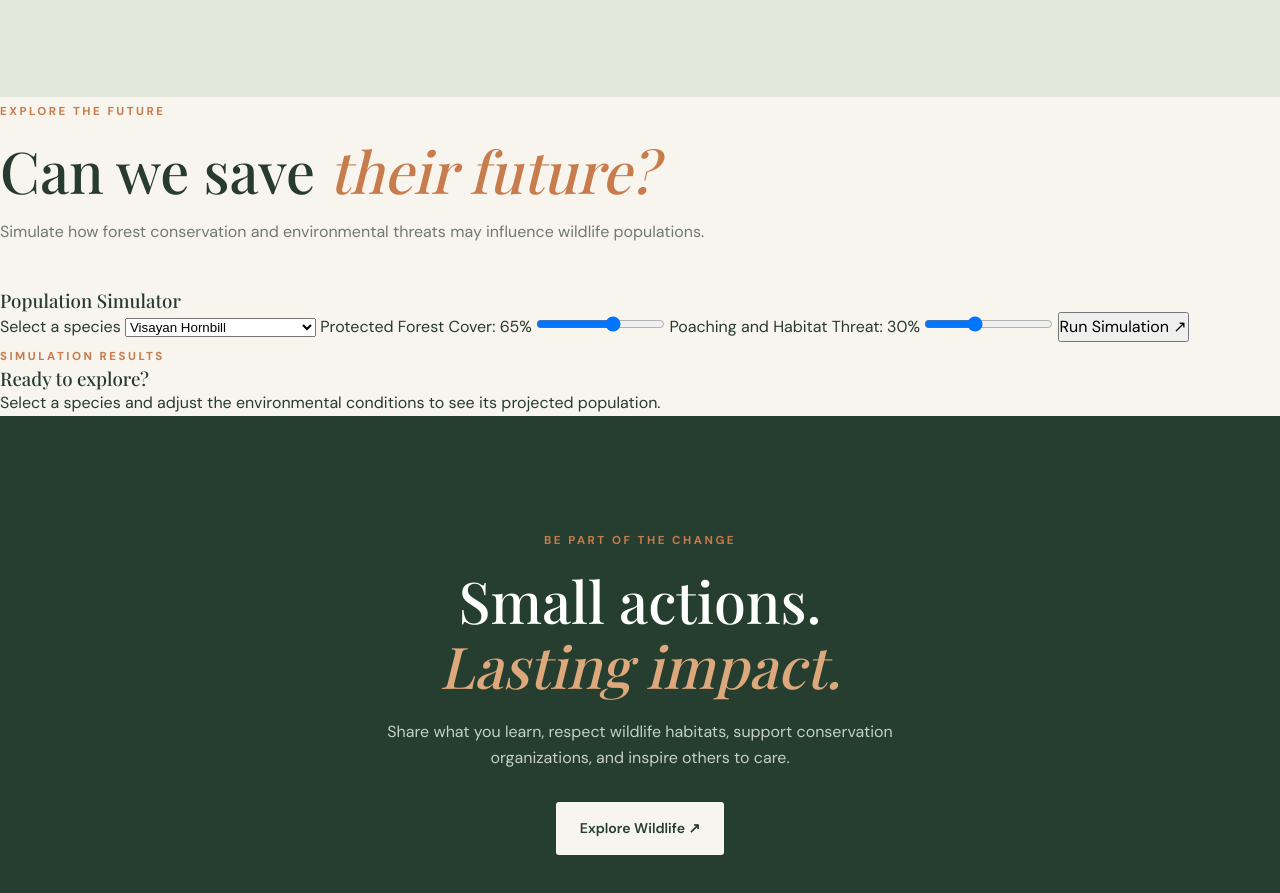
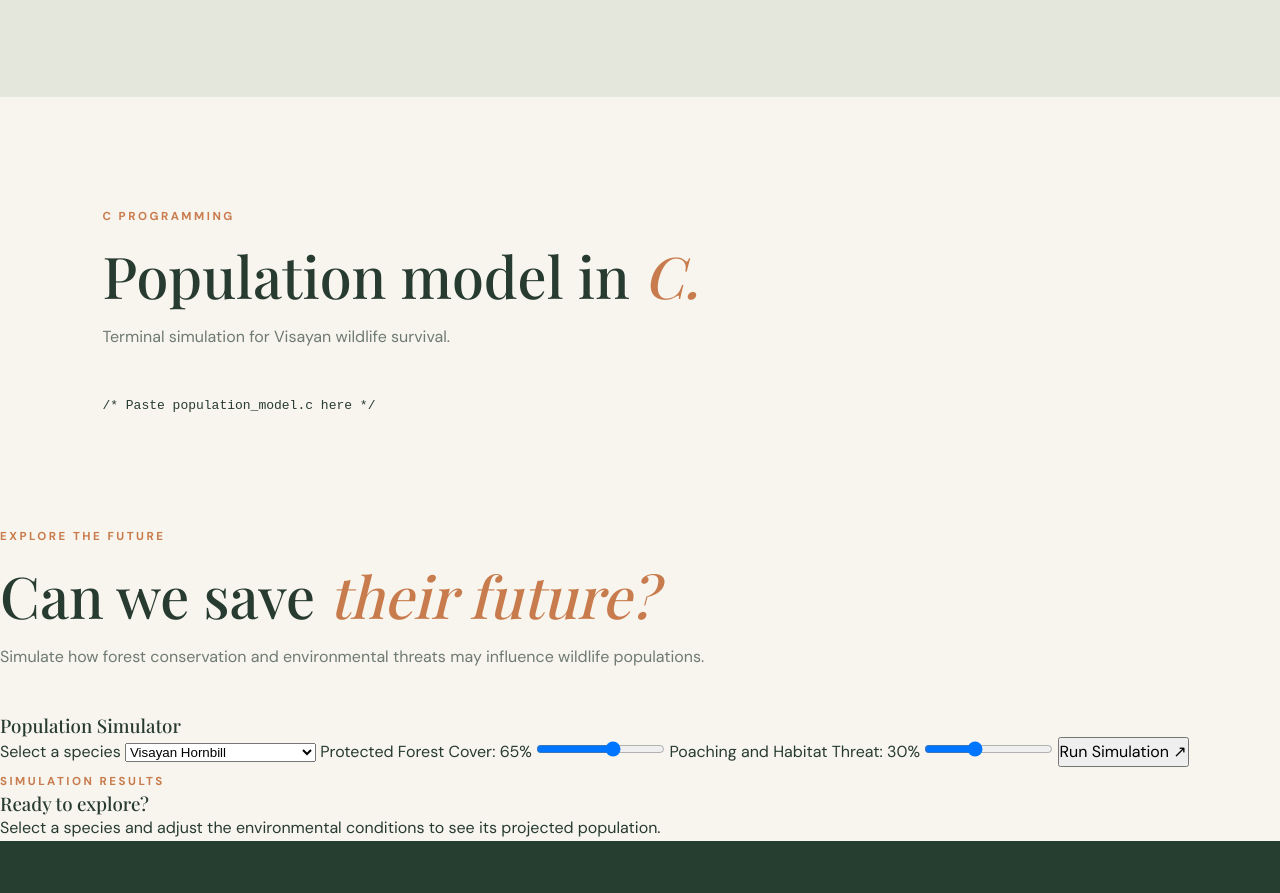
Before and after one commit to nickamariepapilota-cyber/ece-finals-proj, a plain HTML site: page index.html in a window 1280 px wide. Shown: the part 1983-2876 px from the top of the page. Drawn offline with nearby package versions, Linux system fonts and the light colour scheme; a web font is replaced by a local one.

Commit message:
Add wildlife section for C programming model
Added a new section for C programming population model simulation.

```diff
--- a/index.html
+++ b/index.html
@@ -129,6 +129,16 @@
       </div>
     </section>
 
+<section class="wildlife-section" id="c-code">
+  <div class="section-heading">
+    <div>
+      <span class="eyebrow">C PROGRAMMING</span>
+      <h2>Population model in <em>C.</em></h2>
+      <p>Terminal simulation for Visayan wildlife survival.</p>
+    </div>
+  </div>
+  <pre class="c-code-box"><code>/* Paste population_model.c here */</code></pre>
+</section>
 
 <section class="simulator-section" id="simulator">
 
```
